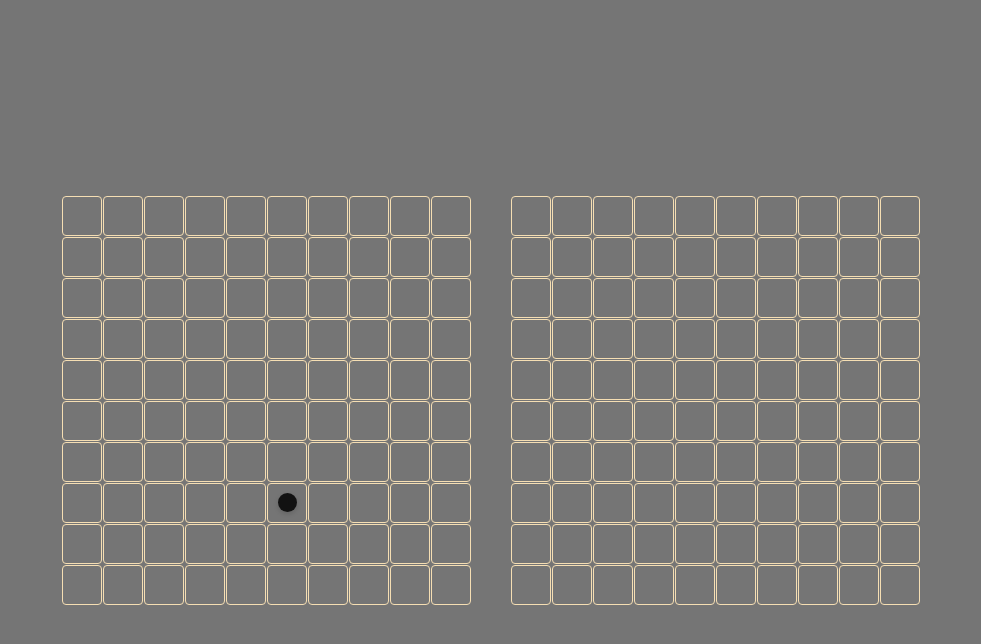
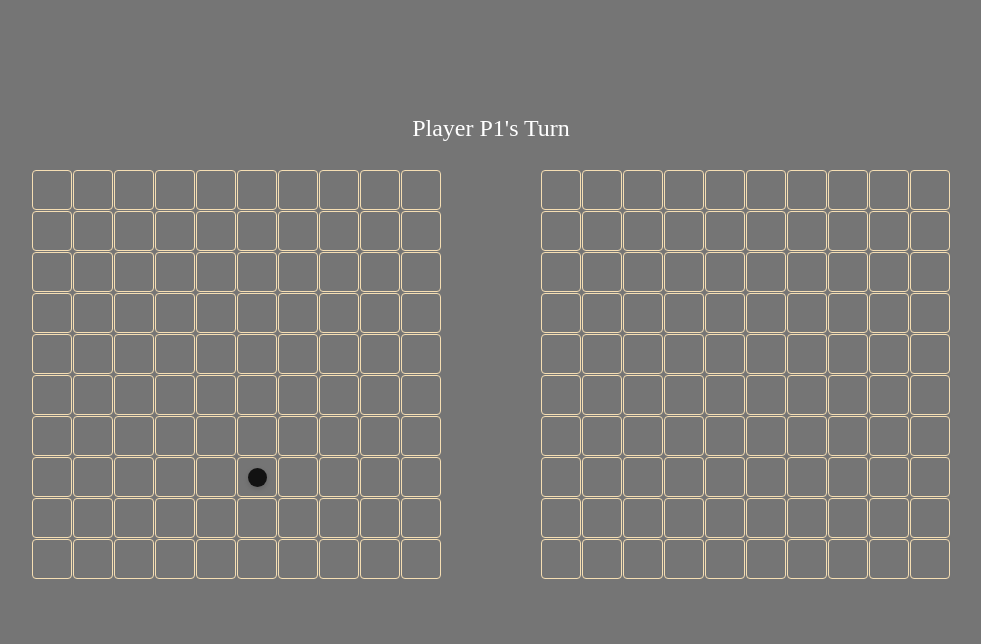
Before and after one commit to Kinzerto/battleship, a website built with webpack: page src/template.html in a window 1280 px wide. Shown: the whole page, without its empty margins (149-1130 px from the left). Built offline with nearby package versions, Linux system fonts and the light colour scheme.

Commit message:
feat: checks game status of whos turn it is and checks  who is the winner

```diff
--- a/src/controllers/checkWinner.js
+++ b/src/controllers/checkWinner.js
@@ -1,13 +1,15 @@
 import { player1, player2 } from './players.js';
+
+const status = document.querySelector('.status');
 
 export function checkWinner() {
   if (player2.gameboard.isGameOver) {
-    console.log('P1 Wins');
+    status.textContent = 'Player 1 Wins';
     return true;
   }
 
   if (player1.gameboard.isGameOver) {
-    console.log('P2 Wins');
+    status.textContent = 'Player 2 Wins';
     return true;
   }
 
--- a/src/controllers/turn.js
+++ b/src/controllers/turn.js
@@ -1,5 +1,10 @@
 export let turn = Math.random() < 0.5 ? 'P1' : 'P2';
+
+const status = document.querySelector('.status');
+
+status.textContent = `Player ${turn}'s Turn`;
 
 export function changeTurn() {
   turn = turn === 'P1' ? 'P2' : 'P1';
+  status.textContent = `Player ${turn}'s Turn`;
 }
--- a/src/css/style.scss
+++ b/src/css/style.scss
@@ -12,8 +12,21 @@ body {
 }
 
 .board-wrapper {
-  display: flex;
-  gap: 40px;
+  display: grid;
+  grid-template-columns: repeat(2, 1fr);
+  grid-template-rows: repeat(10, 40px);
+
+  row-gap: 20px;
+  column-gap: 100px;
+  .status {
+    grid-column: 1 / span 2;
+
+    text-align: center;
+    font-size: 1.5rem;
+    color: #fff;
+    margin-bottom: 20px;
+  }
+
   .player1,
   .player2 {
     &.active {
--- a/src/template.html
+++ b/src/template.html
@@ -8,6 +8,7 @@
   <body>
     <div class="container">
       <div class="board-wrapper">
+        <div class="status"></div>
         <div class="player1"></div>
         <div class="player2"></div>
       </div>
```
